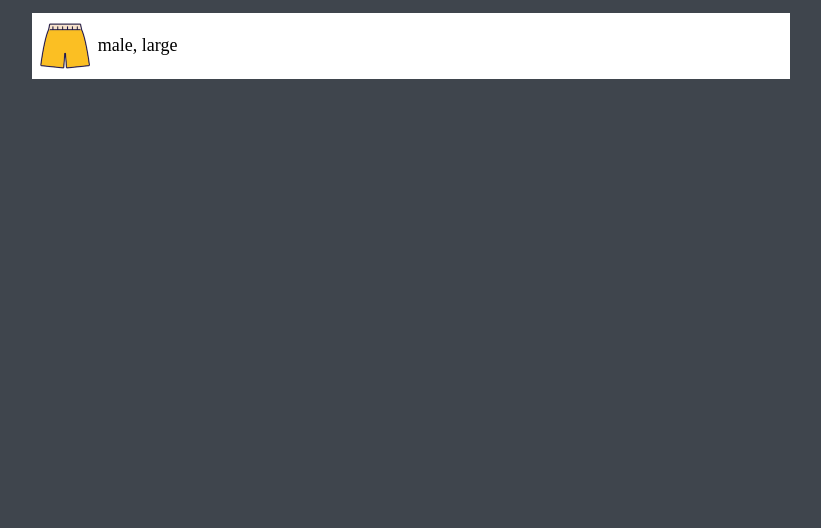
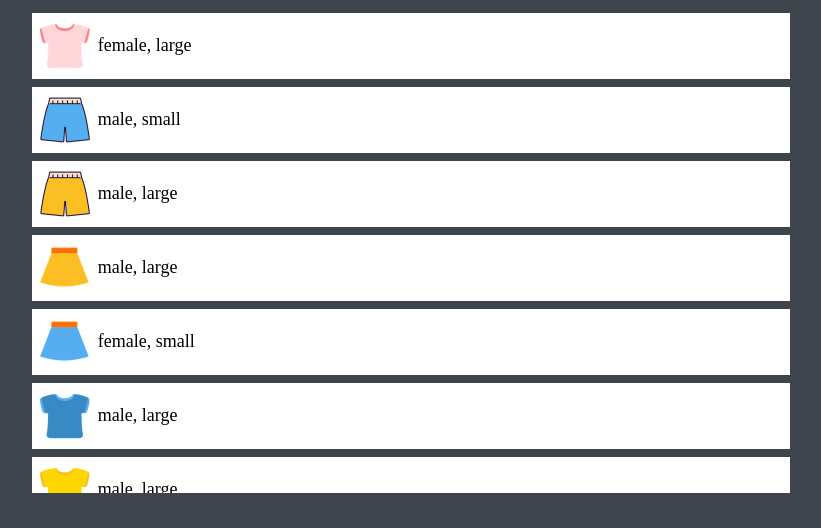
Before and after one commit to Hediar/ShoppingMiniGame, a plain HTML site: page index.html in a window 1280 px wide. Shown: the part 238-766 px from the top of the page, without its empty margins (229-1050 px from the left). Drawn offline with Linux system fonts and the light colour scheme.

Commit message:
display items -> data -> HTML element

```diff
--- a/index.html
+++ b/index.html
@@ -21,11 +21,6 @@
         <button class="btn"><button class="btn colorBtn pink">Pink</button></button>
     </section>
     <!-- Items -->
-    <ul class="items">
-        <li class="item">
-            <img src="img/yellow_p.png" alt="tshirt" class="item__thumbnail">
-            <span class="item__description">male, large</span>
-        </li>
-    </ul>
+    <ul class="items"></ul>
 </body>
 </html>
--- a/src/main.js
+++ b/src/main.js
@@ -6,12 +6,27 @@ function loaditems() {
     .then(json => json.items);
 }
 
+//Update the list with the given items
+function displayItems(items) {
+    const container = document.querySelector('.items');
+    container.innerHTML = items.map(item => createHTMLString(item)).join('');
+}
+
+// Create HTML list item from the given data item
+function createHTMLString(item) {
+    return `
+    <li class="item">
+        <img src="${item.image}" alt="${item.type}" class="item__thumbnail">
+        <span class="item__description">${item.gender}, ${item.size}</span>
+    </li>
+    `;
+}
 
 // main
 loaditems()
 .then(items => {
     console.log(items)
-    // displayItems(items);
+    displayItems(items);
     // setEventListners(items);
 })
 .catch(console.log);
```
